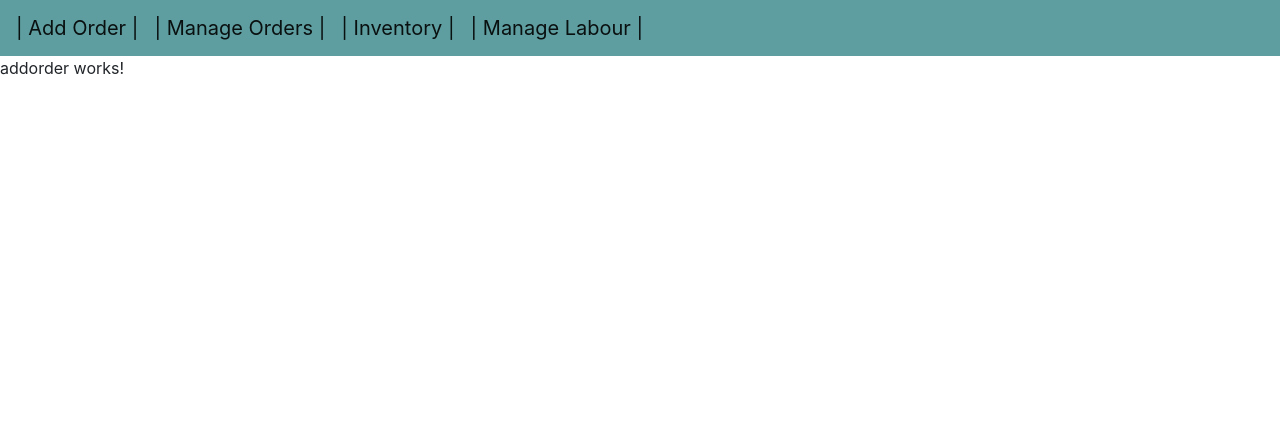
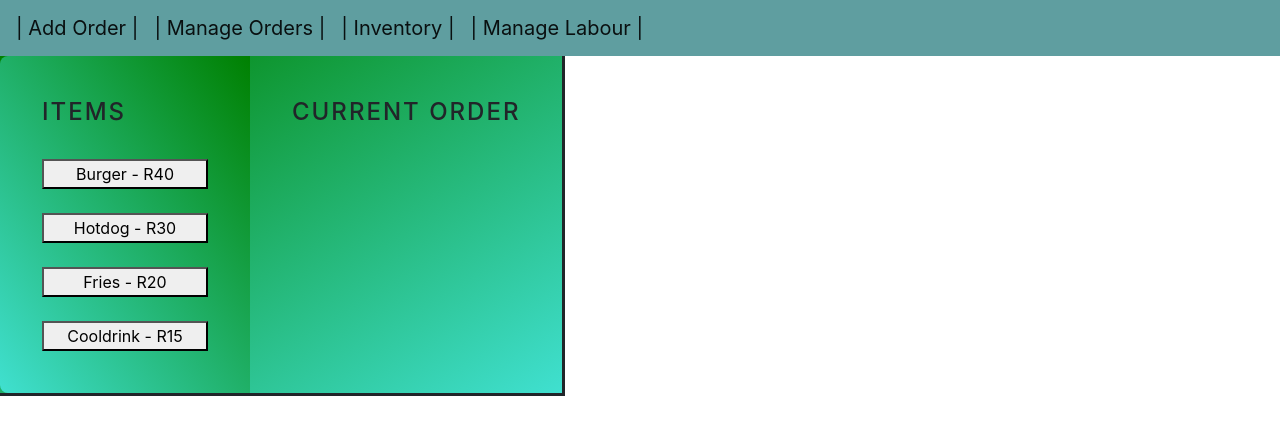
Before and after one commit to ZachariahIdiculla/SquirrelSystem-COS730Assignment3, an Angular app: page / in a window 1280 px wide. Both pictures are taken after a click on the button "| Add Order |". Shown: the top 434 px of the page. Built offline with nearby package versions, Linux system fonts and the light colour scheme.

Commit message:
Created add order grid

```diff
--- a/src/app/addorder/addorder.component.css
+++ b/src/app/addorder/addorder.component.css
@@ -0,0 +1,44 @@
+.centered-content{
+    outline-style: solid;
+    background: linear-gradient(to right bottom, green, turquoise);
+
+}
+
+.addOrderContainer {
+    display: flex;
+    width: 100%;
+    height: 100%;
+    max-width: 1000px;
+    max-height: 680px;
+}
+
+.items {
+    display: flex;
+    flex-direction: column;
+
+    width: 250px;
+    background: linear-gradient(to right top, turquoise, green);
+
+    padding: 42px;
+
+    border-top-left-radius: 8px;
+    border-bottom-left-radius: 8px;
+}
+
+.items-container {
+    position: relative;
+    display: flex;
+    flex-direction: column;
+    flex-grow: 1;
+    padding: 42px;
+
+    border-top-right-radius: 8px;
+    border-bottom-right-radius: 8px;
+
+}
+
+.title {
+    font-size: 24px;
+    text-transform: uppercase;
+    letter-spacing: 2px;
+}
--- a/src/app/addorder/addorder.component.html
+++ b/src/app/addorder/addorder.component.html
@@ -1 +1,25 @@
-<p>addorder works!</p>
+<div class="centered-content">
+    <div class="addOrderContainer">
+        <div class="items">
+            <h1 class="title">
+                Items
+            </h1>
+            <br>
+            <button type="button">{{ Item1 }} - R{{ Price1 }}</button>
+            <br>
+            <button type="button">{{ Item2 }} - R{{ Price2 }}</button>
+            <br>
+            <button type="button">{{ Item3 }} - R{{ Price3 }}</button>
+            <br>
+            <button type="button">{{ Item4 }} - R{{ Price4 }}</button>
+        </div>
+
+        <div class="items-container">
+            <h1 class="title">
+                Current Order
+            </h1>
+        </div>
+
+    </div>
+
+</div>
--- a/src/app/addorder/addorder.component.ts
+++ b/src/app/addorder/addorder.component.ts
@@ -6,7 +6,14 @@
   styleUrls: ['./addorder.component.css']
 })
 export class AddorderComponent implements OnInit {
-
+  Item1: String = "Burger"
+  Item2: String = "Hotdog"
+  Item3: String = "Fries"
+  Item4: String = "Cooldrink"
+  Price1: Number = 40
+  Price2: Number = 30
+  Price3: Number = 20
+  Price4: Number = 15
   constructor() { }
 
   ngOnInit(): void {
--- a/src/app/app.component.html
+++ b/src/app/app.component.html
@@ -3,7 +3,7 @@
 <app-header (clicked)="clicked($event)"></app-header>
 </div>
 
-<div class="addorder" #addorder>
+<div style="display: none;" class="addorder" #addorder>
     <app-addorder></app-addorder>
 </div>
 
```
